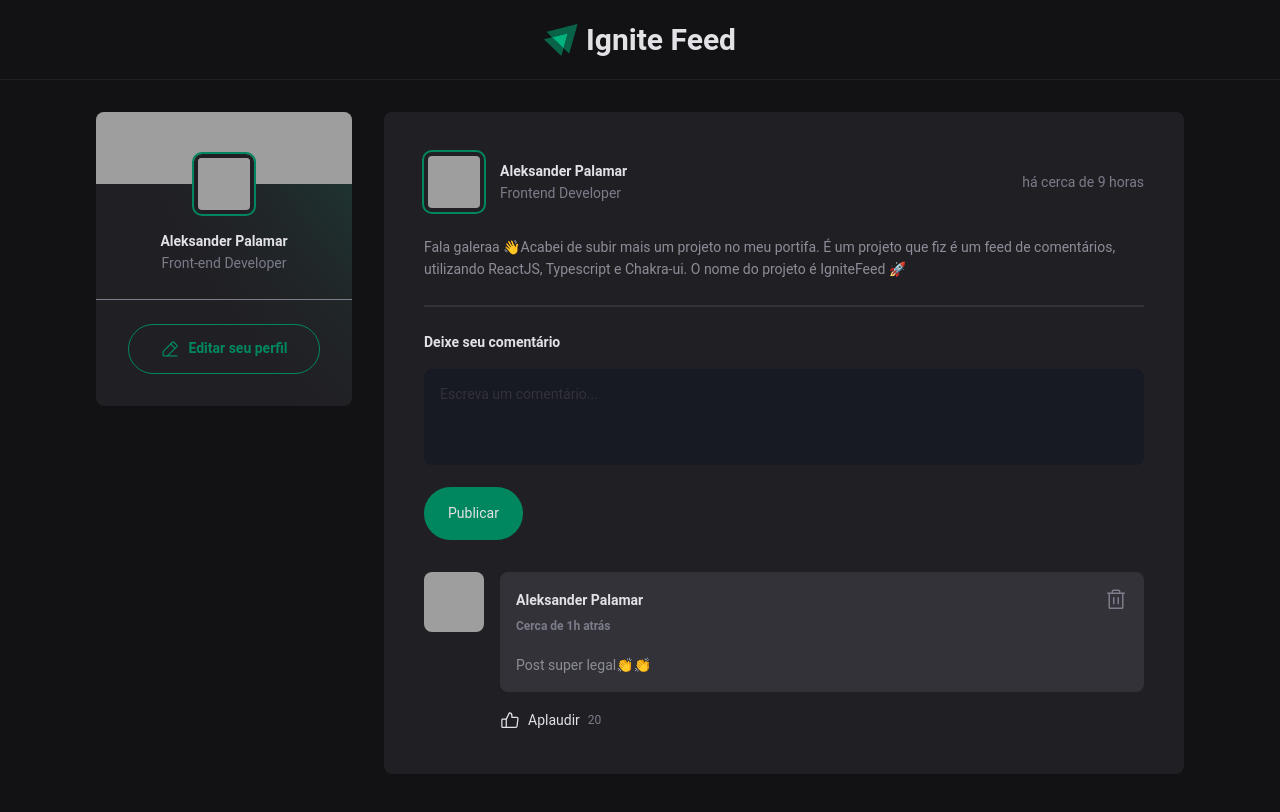
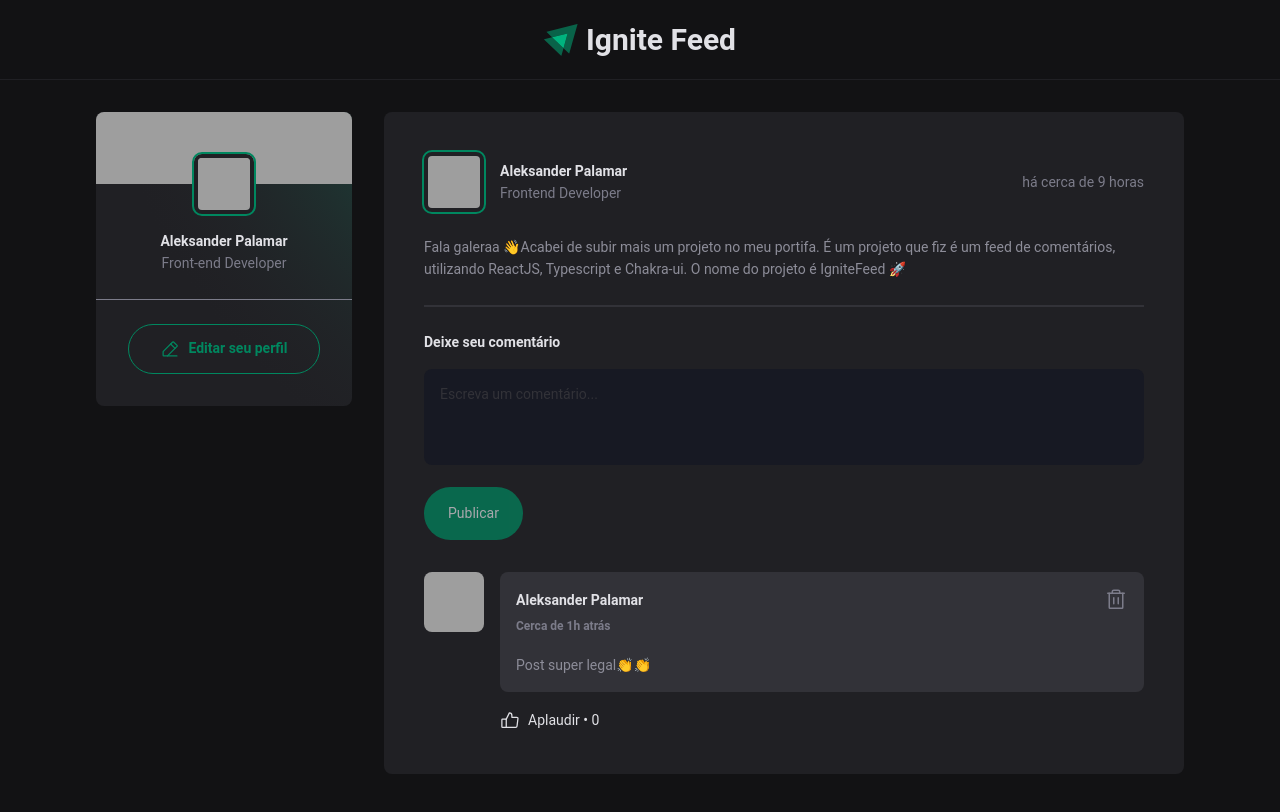
Before and after one commit to aleksanderpalamar/IgniteFeed, a React (Vite) app: page / in a window 1280 px wide. Shown: the top 812 px of the page. Built offline with nearby package versions, Linux system fonts and the light colour scheme; grey boxes are pictures that could not be loaded.

Commit message:
FEAT: implementation a function likecount on comments

```diff
--- a/src/components/Comment/index.tsx
+++ b/src/components/Comment/index.tsx
@@ -1,15 +1,26 @@
 import { Box, Img, Text } from "@chakra-ui/react";
 import { ThumbsUp, Trash } from "phosphor-react";
+import { useState } from "react";
 import { Avatar } from "../Avatar";
 
-export function Comment({content, onDeleteComment }: any) {
+export function Comment({ content, onDeleteComment }: any) {
+  const [likeCount, setLikeCount] = useState(0);
+
+  function handleLikeComment() {
+    setLikeCount(likeCount + 1);
+  }
+
+
   function handleDeleteComment() {
     onDeleteComment(content);
   }
 
   return (
     <Box mt="1.5rem" display="flex" gap="1rem" aria-label="Comment">
-      <Avatar hasBorder={false} src="https://github.com/aleksanderpalamar.png" />
+      <Avatar
+        hasBorder={false}
+        src="https://github.com/aleksanderpalamar.png"
+      />
       <Box aria-label="Comment Box" flex={1}>
         <Box
           bg="gray.500"
@@ -79,6 +90,7 @@ export function Comment({content, onDeleteComment }: any) {
             alignItems="center"
             justifyContent="center"
             gap="2"
+            onClick={handleLikeComment}
             fontSize="0.875rem"
             lineHeight="1.6rem"
             _hover={{
@@ -89,15 +101,7 @@ export function Comment({content, onDeleteComment }: any) {
             borderRadius="2"
           >
             <ThumbsUp size={20} alt="Like" />
-            Aplaudir{" "}
-            <Text
-              as="span"
-              color="gray.400"
-              fontSize="0.75rem"
-              lineHeight="1.6rem"
-            >
-              20
-            </Text>
+            Aplaudir • {likeCount}
           </Box>
         </Box>
       </Box>
--- a/src/components/Post/index.tsx
+++ b/src/components/Post/index.tsx
@@ -24,11 +24,6 @@ export function Post({ author, publishedAt, content }: PostProps) {
 
   const [newcomment, setNewComment] = useState("");
 
-  function handleNewComment(event: any) {
-    event.preventDefault();
-    setNewComment(event.target.value);
-  }
-
   const DateFormatted = format(publishedAt, "d 'de' LLLL 'às' HH:mm'h'", {
     locale: ptBR,
   });
@@ -45,9 +40,21 @@ export function Post({ author, publishedAt, content }: PostProps) {
     setNewComment("");
   }
 
-  function deleteComment(comment: any) {
+  function deleteComment(comment: string) {
     setComments(comments.filter((c) => c !== comment));
   }
+
+  function handleNewComment(event: any) {
+    event.preventDefault();
+    event.target.setCustomValidity("");
+    setNewComment(event.target.value);
+  }
+
+  function handleNewCommentInvalid(event: any) {
+    event.target.setCustomValidity("Esse campo é obrigatório");
+  }
+
+  const isNewCommentEmpty = newcomment.length === 0;
 
   return (
     <Box
@@ -126,7 +133,9 @@ export function Post({ author, publishedAt, content }: PostProps) {
           as="textarea"
           name="comment"
           onChange={handleNewComment}
+          onInvalid={handleNewCommentInvalid}
           value={newcomment}
+          required
           placeholder="Escreva um comentário..."
           w="100%"
           border="0"
@@ -152,6 +161,11 @@ export function Post({ author, publishedAt, content }: PostProps) {
           border="0"
           borderRadius="full"
           marginTop="1rem"
+          disabled={isNewCommentEmpty}
+          _disabled={{
+            cursor: "not-allowed",
+            opacity: 0.7,
+          }}
           _hover={{
             bg: "green.300",
             transition: "background-color 0.2s ease-in-out",
```
